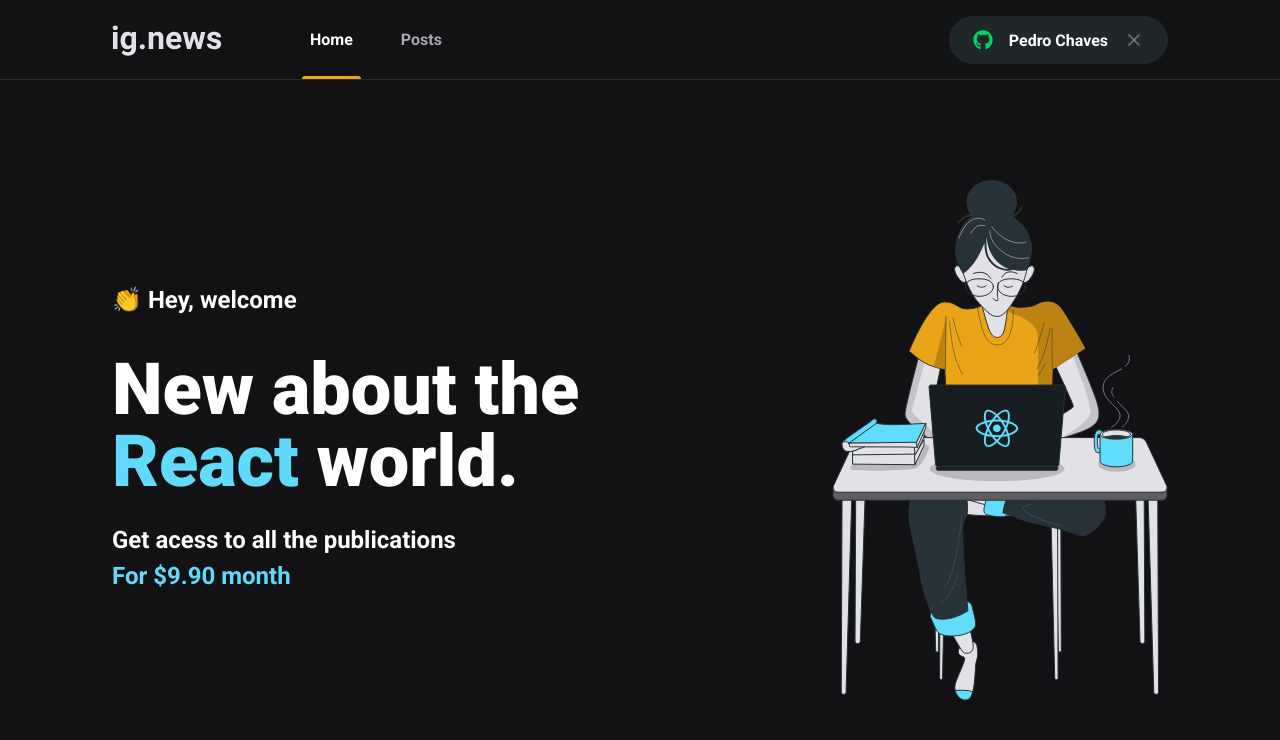
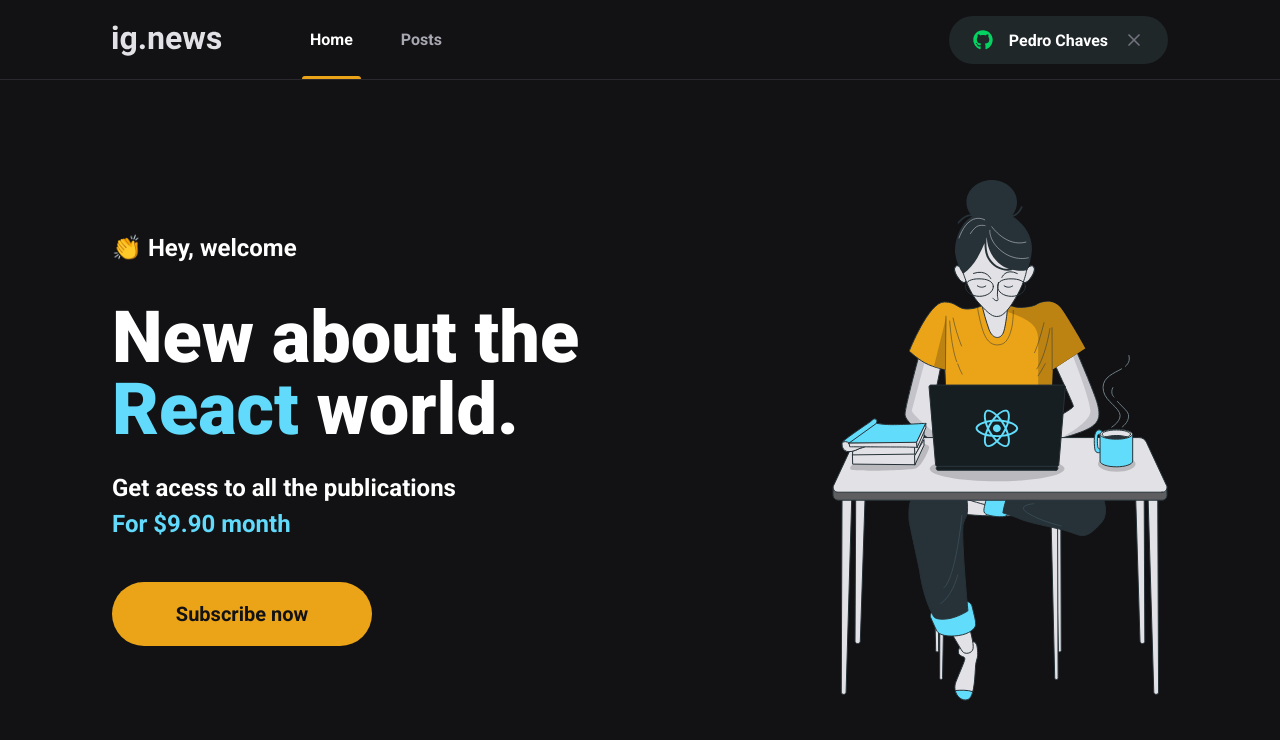
Before and after one commit to pedrocf1/ignews, a Next.js app: page / in a window 1280 px wide. Shown: the top 740 px of the page. Built offline with nearby package versions, Linux system fonts and the light colour scheme.

Commit message:
creating subscribe button

```diff
--- /dev/null
+++ b/src/components/SubscribeButton/index.tsx
@@ -0,0 +1,14 @@
+import styles from './styles.module.scss';
+
+export function SubscribeButton(){
+
+    return(
+        <button
+         type="button"
+         className={styles.subscribeButton}
+        >
+            Subscribe now
+        </button>
+    );
+
+}
--- /dev/null
+++ b/src/components/SubscribeButton/styles.module.scss
@@ -0,0 +1,20 @@
+.subscribeButton{
+    height: 4rem;
+    width: 260px;
+    border: 0;
+    border-radius: 2rem;
+    background-color: var(--yellow-500);
+    color: var(--gray-900);
+    font-size: 1.25rem;
+    font-weight: bold;
+
+    display: flex;
+    align-items: center;
+    justify-content: center;
+
+    transition: filter 0.2s;
+
+    &:hover{
+        filter: brightness(0.8);
+    }
+}
--- a/src/pages/home.module.scss
+++ b/src/pages/home.module.scss
@@ -38,4 +38,8 @@
             font-weight: bold;;
         }
     }
+
+    button{
+        margin-top: 2.5rem;
+    }
 }
--- a/src/pages/index.tsx
+++ b/src/pages/index.tsx
@@ -1,4 +1,6 @@
 import Head from 'next/head'
+import React from 'react'
+import { SubscribeButton } from '../components/SubscribeButton'
 import styles from './home.module.scss'
 
 export default function Home() {
@@ -16,6 +18,7 @@
             Get acess to all the publications <br/>
             <span>For $9.90 month</span>
           </p>
+          <SubscribeButton/>
         </section>
         <img src="/images/avatar.svg" alt="girl coding" />
       </main>
```
